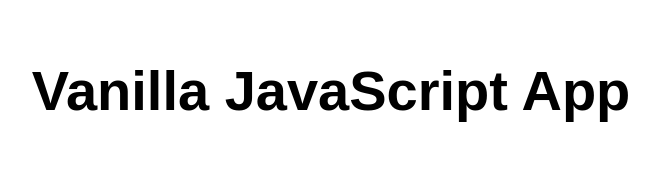
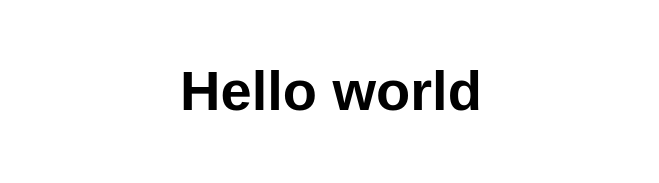
Before and after one commit to obedaguilar/mi-primer-repositorio, a website: page src/index.html in a window 1280 px wide. Shown: the whole page, without its empty margins (309-968 px from the left). Drawn offline with Linux system fonts and the light colour scheme.

Commit message:
Commit made from VS Code Azure Static Web Apps

```diff
--- a/src/index.html
+++ b/src/index.html
@@ -5,12 +5,12 @@
   <meta charset="UTF-8">
   <meta name="viewport" content="width=device-width, initial-scale=1.0">
   <link rel="stylesheet" href="styles.css">
-  <title>Vanilla JavaScript App</title>
+  <title>Hello world</title>
 </head>
 
 <body>
   <main>
-    <h1>Vanilla JavaScript App</h1>
+    <h1>Hello world</h1>
   </main>
 </body>
 
```
